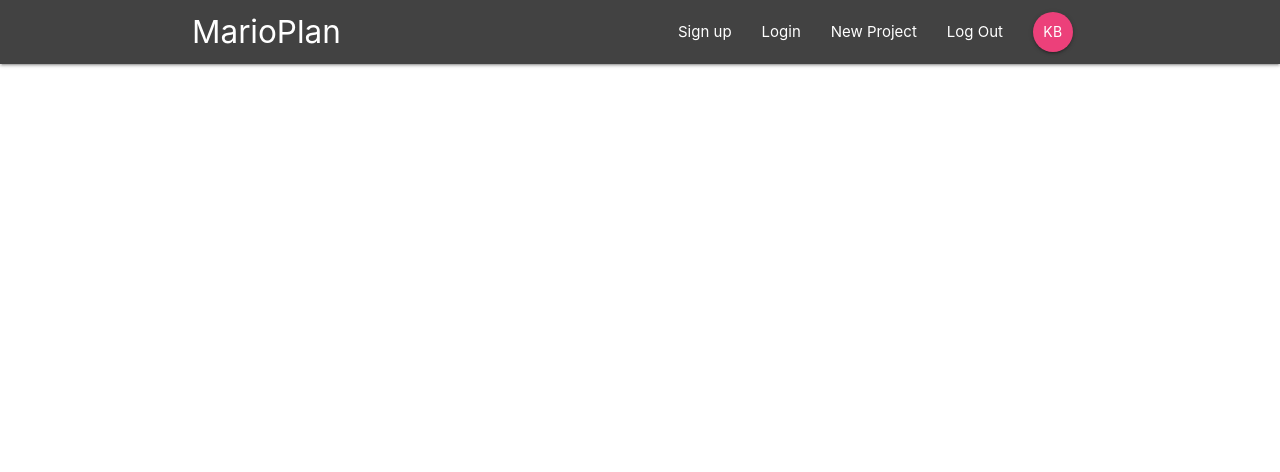
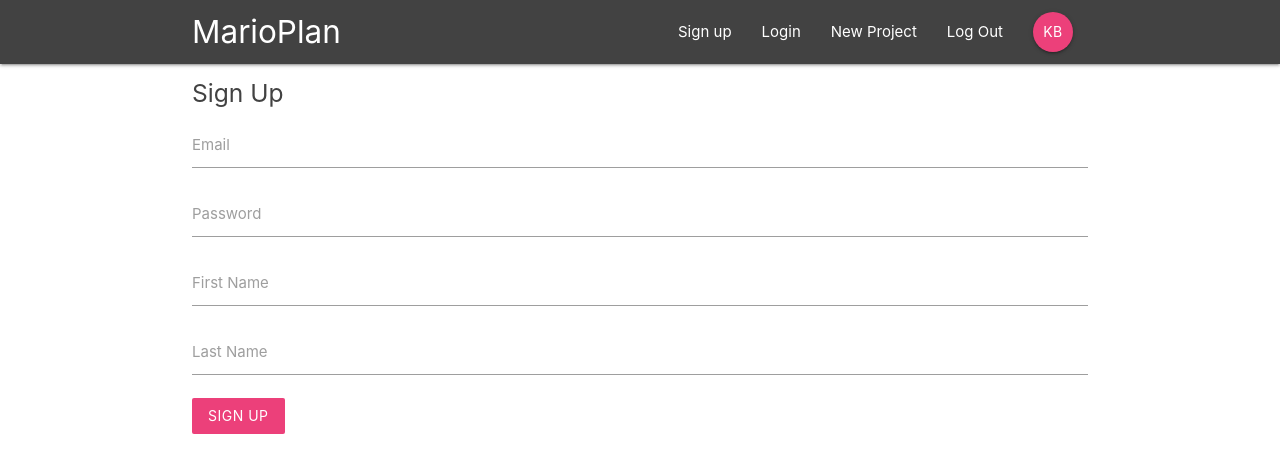
Before and after one commit to kaushikbhat07/party-planner-firebase, a React (Create React App) app: page /signup in a window 1280 px wide. Shown: the top 472 px of the page. Built offline with nearby package versions, Linux system fonts and the light colour scheme.

Commit message:
Signup & Signin

```diff
--- a/public/index.html
+++ b/public/index.html
@@ -1,14 +1,12 @@
 <!DOCTYPE html>
 <html lang="en">
+
 <head>
 	<meta charset="utf-8" />
 	<link rel="icon" href="%PUBLIC_URL%/favicon.ico" />
 	<meta name="viewport" content="width=device-width, initial-scale=1" />
 	<meta name="theme-color" content="#000000" />
-    <meta
-      name="description"
-      content="Web site created using create-react-app"
-    />
+	<meta name="description" content="Web site created using create-react-app" />
 	<link rel="apple-touch-icon" href="%PUBLIC_URL%/logo192.png" />
 	<!--
       manifest.json provides metadata used when your web app is installed on a
@@ -27,6 +25,7 @@
 	<link rel="stylesheet" href="https://cdnjs.cloudflare.com/ajax/libs/materialize/1.0.0/css/materialize.min.css">
 	<title>React App</title>
 </head>
+
 <body>
 	<noscript>You need to enable JavaScript to run this app.</noscript>
 	<div id="root"></div>
@@ -40,5 +39,8 @@
       To begin the development, run `npm start` or `yarn start`.
       To create a production bundle, use `npm run build` or `yarn build`.
     -->
+	<script src="https://cdnjs.cloudflare.com/ajax/libs/materialize/1.0.0/js/materialize.min.js"></script>
+
 </body>
+
 </html>
--- a/src/App.js
+++ b/src/App.js
@@ -3,6 +3,8 @@
 import Navbar from './components/layout/Navbar';
 import Dashboard from './components/dashboard/Dashboard';
 import ProjectDetails from './components/projects/ProjectDetails';
+import SignIn from './components/auth/SignIn'
+import SignUp from './components/auth/SignUp'
 
 function App() {
 	return (
@@ -13,6 +15,8 @@
 					<Switch>
 						<Route exact path='/' component={Dashboard} />
 						<Route path='/project/:id' component={ProjectDetails} />
+						<Route path='/signin' component={SignIn} />
+						<Route path='/signup' component={SignUp} />
 					</Switch>
 				</header>
 			</div>
--- a/src/components/auth/SignIn.js
+++ b/src/components/auth/SignIn.js
@@ -0,0 +1,41 @@
+import React, { Component } from 'react'
+
+class SignIn extends Component {
+	state = {
+		email: '',
+		password: ''
+	}
+	handleChange = (e) => {
+		this.setState({
+			[e.target.id]: e.target.value
+		})
+	}
+	handleSubmit = (e) => {
+		e.preventDefault();
+		console.log(this.state);
+	}
+	render() {
+		return (
+			<div className="container">
+				<form onSubmit={this.handleSubmit} className="white">
+					<h5 className="grey-text text-darken-3">Sign In</h5>
+					<div className="input-field">
+						<label htmlFor="email">Email</label>
+						<input type="email" id="email" onChange={this.handleChange} />
+					</div>
+					<div className="input-field">
+						<label htmlFor="password">Password</label>
+						<input type="password" id="password" onChange={this.handleChange} />
+					</div>
+					<div className="input-field">
+						<button className="btn pink lighten-1 z-depth-0">
+							Login
+						</button>
+					</div>
+				</form>
+			</div>
+		)
+	}
+}
+
+export default SignIn
--- a/src/components/auth/SignUp.js
+++ b/src/components/auth/SignUp.js
@@ -0,0 +1,51 @@
+import React, { Component } from 'react'
+
+class SignUp extends Component {
+	state = {
+		email: '',
+		password: '',
+		firstName: '',
+		lastName: ''
+	}
+	handleChange = (e) => {
+		this.setState({
+			[e.target.id]: e.target.value
+		})
+	}
+	handleSubmit = (e) => {
+		e.preventDefault();
+		console.log(this.state);
+	}
+	render() {
+		return (
+			<div className="container">
+				<form onSubmit={this.handleSubmit} className="white">
+					<h5 className="grey-text text-darken-3">Sign Up</h5>
+					<div className="input-field">
+						<label htmlFor="email">Email</label>
+						<input type="email" id="email" onChange={this.handleChange} />
+					</div>
+					<div className="input-field">
+						<label htmlFor="password">Password</label>
+						<input type="password" id="password" onChange={this.handleChange} />
+					</div>
+					<div className="input-field">
+						<label htmlFor="firstName">First Name</label>
+						<input type="text" id="firstName" onChange={this.handleChange} />
+					</div>
+					<div className="input-field">
+						<label htmlFor="lastName">Last Name</label>
+						<input type="text" id="lastName" onChange={this.handleChange} />
+					</div>
+					<div className="input-field">
+						<button className="btn pink lighten-1 z-depth-0">
+							Sign up
+						</button>
+					</div>
+				</form>
+			</div>
+		)
+	}
+}
+
+export default SignUp
```
Lines whose indentation alone changed are shown as unchanged.
